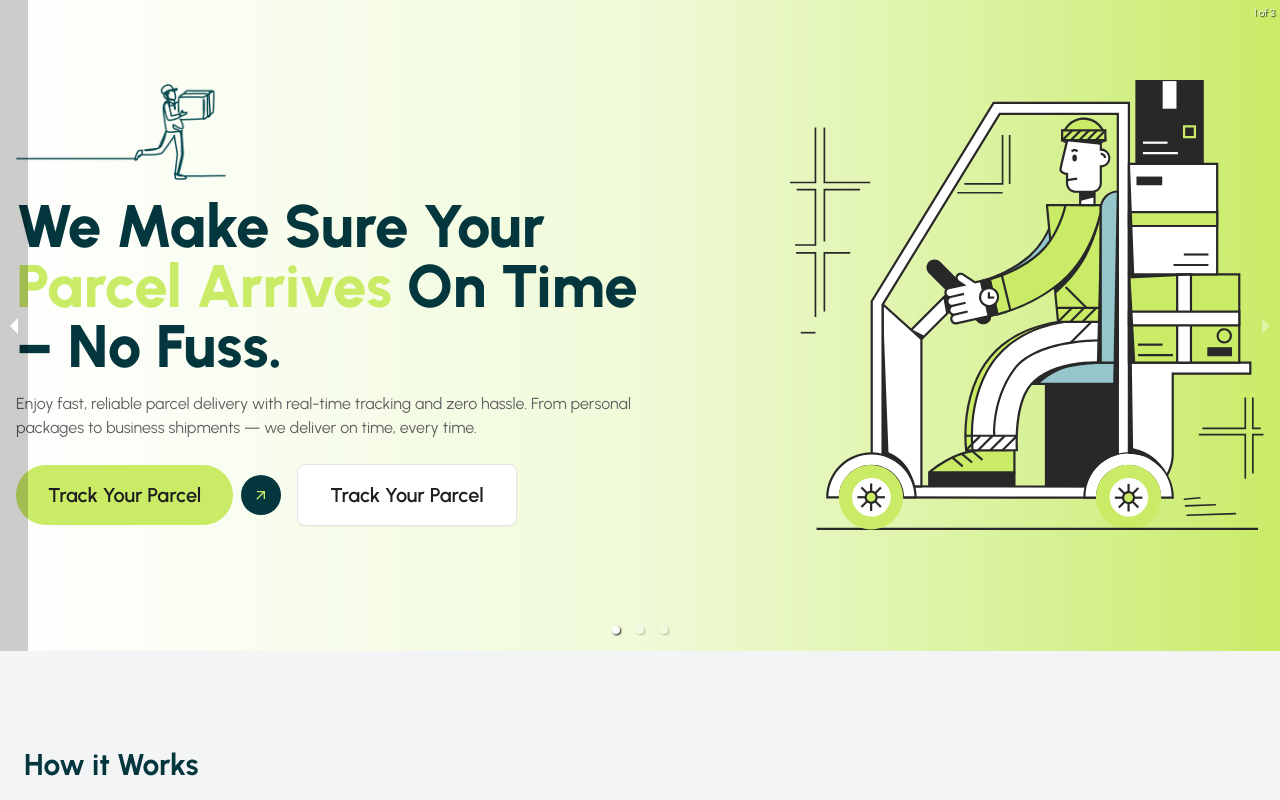
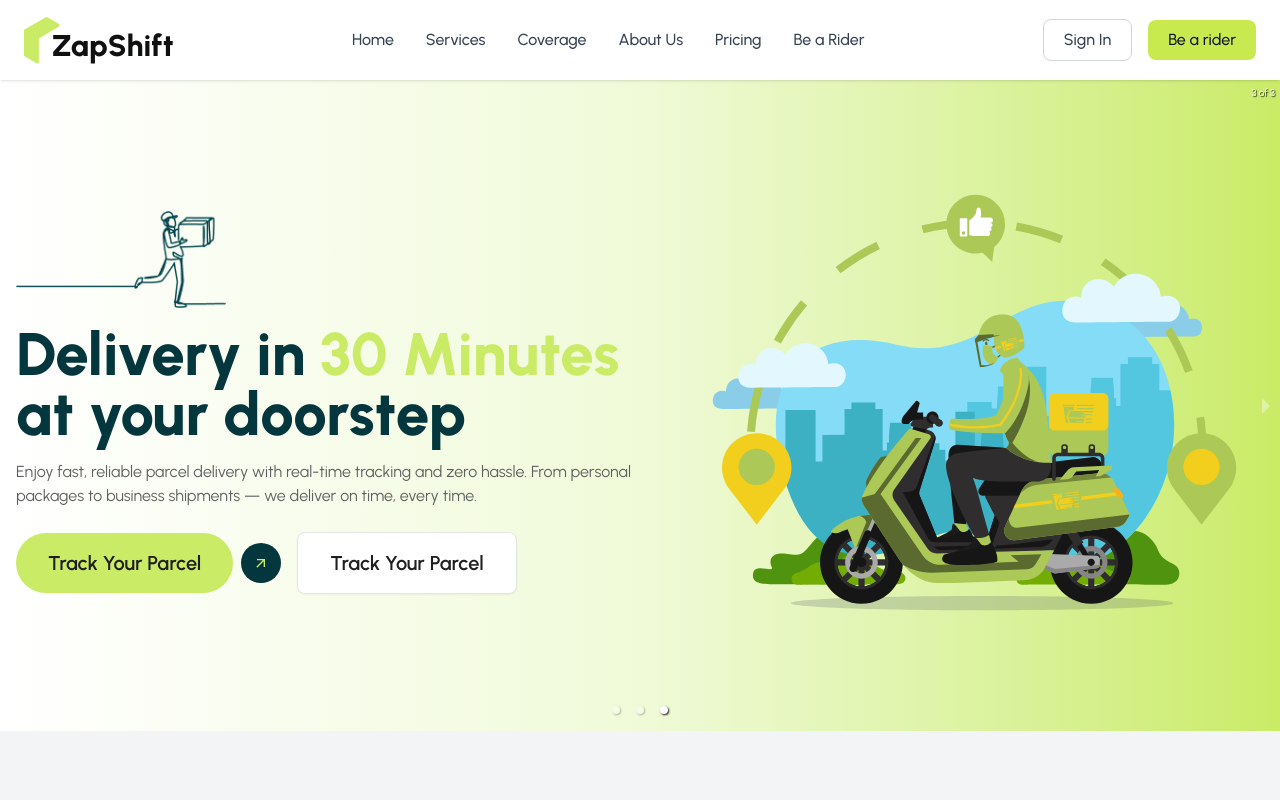
Before and after one commit to asuselessbrain/zap-shift, a React (Vite) app in the folder zap_shift_client/: page / in a window 1280 px wide. Shown: the top 800 px of the page. Built offline with nearby package versions, Linux system fonts and the light colour scheme.

Commit message:
Add: NavBar Design

```diff
--- /dev/null
+++ b/zap_shift_client/src/Component/Shared/NavBar/NavBar.tsx
@@ -0,0 +1,87 @@
+import { useState } from "react";
+import { Menu, X } from "lucide-react";
+import Logo from "../Logo/Logo";
+import { Button } from "@/components/ui/button";
+
+export default function Navbar() {
+  const [open, setOpen] = useState(false);
+
+  const navItems = [
+    {link: "/", name: "Home"},
+    {link: "/services", name: "Services"},
+    {link: "/coverage", name: "Coverage"},
+    {link: "/about", name: "About Us"},
+    {link: "/pricing", name: "Pricing"},
+    {link: "/be-a-rider", name: "Be a Rider"},
+  ]
+
+  return (
+    <nav className="w-full bg-white shadow-sm fixed top-0 left-0 z-50">
+      <div className="max-w-[1440px] mx-auto flex items-center justify-between py-4 px-6">
+
+        {/* Logo */}
+        <Logo />
+
+        {/* Desktop Menu */}
+        <ul className="hidden lg:flex items-center gap-8 text-gray-700 font-medium">
+          {navItems.map((item, i) => (
+            <li key={i}>
+              <a href="#" className="hover:text-black">{item?.name}</a>
+            </li>
+          ))}
+        </ul>
+
+        {/* Buttons (Desktop only) */}
+        <div className="hidden lg:flex items-center gap-4">
+          <button className="px-5 py-2 border border-gray-300 rounded-md text-gray-700 font-medium hover:bg-gray-100">
+            Sign In
+          </button>
+
+          <button className="px-5 py-2 bg-[#c8ea4e] rounded-md text-gray-900 font-medium hover:bg-[#b5dd3c] transition">
+            Be a rider
+          </button>
+        </div>
+
+        {/* Mobile menu button */}
+        <button
+          className="lg:hidden p-2"
+          onClick={() => setOpen(!open)}
+        >
+          {open ? <X size={26} /> : <Menu size={26} />}
+        </button>
+      </div>
+
+      {/* Mobile Menu */}
+      <div
+        className={`lg:hidden bg-white w-full shadow-sm transition-all duration-300 overflow-hidden ${
+          open ? "max-h-[450px] py-4" : "max-h-0"
+        }`}
+      >
+        <ul className="flex flex-col gap-4 text-gray-700 font-medium px-6">
+          {navItems.map((item, i) => (
+            <li key={i}>
+              <a
+                href="#"
+                className="block py-2 text-lg border-b border-gray-100"
+                onClick={() => setOpen(false)}
+              >
+                {item?.name}
+              </a>
+            </li>
+          ))}
+        </ul>
+
+        {/* Mobile Buttons */}
+        <div className="flex flex-col mt-4 gap-3 px-6">
+          <button className="px-5 py-2 border border-gray-300 rounded-md text-gray-700 font-medium">
+            Sign In
+          </button>
+
+          <Button className="px-5 py-2 rounded-md text-secondary font-medium">
+            Be a rider
+          </Button>
+        </div>
+      </div>
+    </nav>
+  );
+}
--- a/zap_shift_client/src/Layouts/Root.tsx
+++ b/zap_shift_client/src/Layouts/Root.tsx
@@ -1,9 +1,13 @@
 import Footer from "@/Component/Shared/Footer/Footer";
+import NavBar from "@/Component/Shared/NavBar/NavBar";
 import { Outlet } from "react-router";
 
 const Root = () => {
     return (
         <div className="bg-gray-100">
+            <div className="h-20">
+                <NavBar />
+            </div>
             <Outlet />
             <Footer />
         </div>
```
